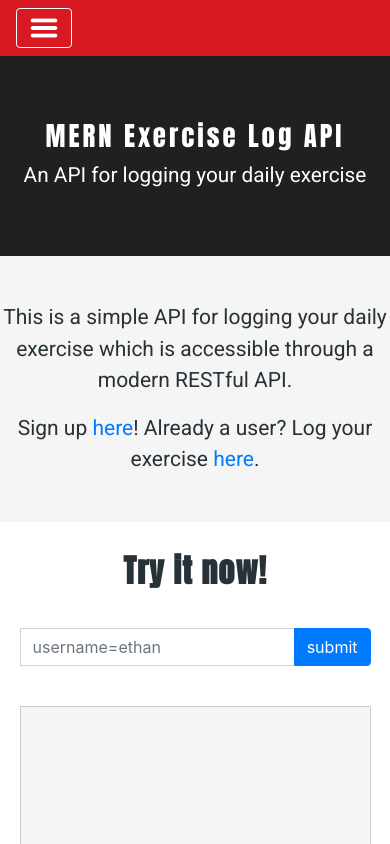
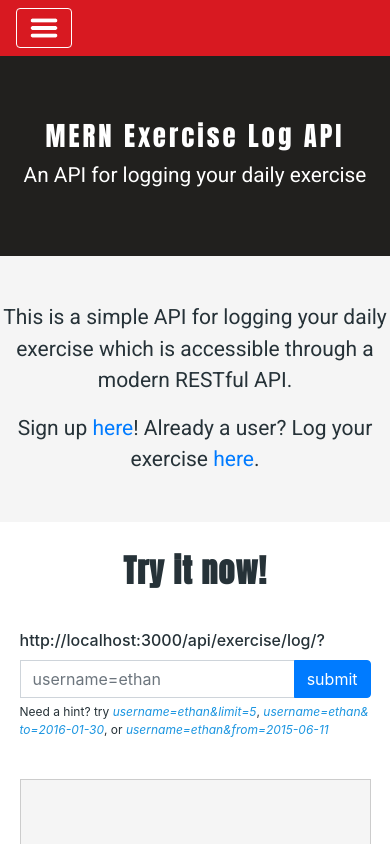
Before and after one commit to ethanvernon/mern-exerciseapp, a React (Create React App) app in the folder client/: page / in a window 390 px wide. Shown: the top 844 px of the page. Built offline with nearby package versions, Linux system fonts and the light colour scheme.

Commit message:
adds HelpText.js and a label for small screens

```diff
--- a/client/src/App.css
+++ b/client/src/App.css
@@ -225,6 +225,43 @@ li a:hover {
   }
 }
 
+#small-screen-label {
+  color:#263238;
+  font-weight:500;
+}
+
+@media only screen and (min-width: 769px) {
+  #small-screen-label {
+    display:none !important;
+  }
+}
+
+/*--------------------------------------------------------------------------------------------------------------------------*/
+/*-----------------------------------------HelpText-.js---------------------------------------------------------------------*/
+/*--------------------------------------------------------------------------------------------------------------------------*/
+
+#help-text {
+  width:90%;
+  max-width:800px;
+  margin-left:auto;
+  margin-right:auto;
+  color:#263238;
+  font-size:12px;
+  margin-top:5px;
+}
+
+#help-text a {
+  color:#1b95e0;
+  word-wrap:break-word;
+  word-break:break-all;
+}
+
+#help-text a:hover {
+  cursor:pointer;
+  text-decoration:underline;
+  color:purple;
+}
+
 /*--------------------------------------------------------------------------------------------------------------------------*/
 /*-----------------------------------------ResultPre.js---------------------------------------------------------------------*/
 /*--------------------------------------------------------------------------------------------------------------------------*/
--- /dev/null
+++ b/client/src/HelpText.js
@@ -0,0 +1,31 @@
+import React, { Component } from 'react';
+import 'bootstrap/dist/css/bootstrap.min.css';
+import './App.css';
+
+
+export class HelpText extends Component {
+
+	//clickable queries on the home page that can give users examples
+	//of how to use the form
+
+	constructor(props) {
+		super(props);
+
+		this.handleClick = this.handleClick.bind(this);
+	}
+
+	//auto-fills the form and submits a GET request
+	handleClick(query) {
+		this.props.handleClick(query);
+	}
+
+	render() {
+		return (
+			<div id='help-text'>
+				<p>Need a hint? try <a onClick={e => this.handleClick('username=ethan&limit=5')}><i>username=ethan&limit=5</i></a>
+				, <a onClick={e => this.handleClick('username=ethan&to=2016-01-30')}><i>username=ethan&to=2016-01-30</i></a>
+				, or <a onClick={e => this.handleClick('username=ethan&from=2015-06-11')}><i>username=ethan&from=2015-06-11</i></a></p>
+			</div>
+	    );
+  }
+}
--- a/client/src/Home.js
+++ b/client/src/Home.js
@@ -1,14 +1,13 @@
 import React, { Component } from 'react';
 import axios from "axios";
 import './App.css';
-import {CreateUser} from './CreateUser';
-import {CreateNewLog} from './CreateNewLog';
-import {Footer} from './Footer';
 import {Title} from './Title';
 import {Description} from './Description';
 import {BodyHeader} from './BodyHeader';
 import {SearchAPI} from './SearchAPI';
 import {ResultPre} from './ResultPre';
+import {HelpText} from './HelpText';
+
 
 
 export class Home extends Component {
@@ -25,6 +24,7 @@ export class Home extends Component {
 
 		this.formGetData = this.formGetData.bind(this);
 		this.handleFormChange = this.handleFormChange.bind(this);
+		this.handleExampleQuery = this.handleExampleQuery.bind(this);
 	}
 
 	//whenever the home page form SearchAPI.js changes from user input, this function
@@ -44,10 +44,27 @@ export class Home extends Component {
 
 		axios.get(formQuery)
 			.then(data => {
-				//handle success
-				//console.log('data returned looks like this: ' + data);
-				//console.log("stringified that's like this: " + JSON.stringify(data));
-				//data.json();
+				//sets states which renders the result in the ResultPre component
+				this.setState({ searchResult: JSON.stringify(data.data, null, 2) });
+			}).catch(err =>{
+				//handle error
+				console.log(err);
+			});
+	}
+
+	//sends a GET request and fills an example query in whenever one of the example
+	//queries are clicked
+	handleExampleQuery(query) {
+		//builds query from example query
+		var formQuery='/api/exercise/log/?' + query;
+
+		this.setState({
+			userInput: query
+		});
+
+		axios.get(formQuery)
+			.then(data => {
+				//sets states which renders the result in the ResultPre component
 				this.setState({ searchResult: JSON.stringify(data.data, null, 2) });
 			}).catch(err =>{
 				//handle error
@@ -69,6 +86,10 @@ export class Home extends Component {
 					handleClick={this.formGetData}
 					userInput={this.state.userInput}/>
 
+				<HelpText
+					handleClick={this.handleExampleQuery}
+				/>
+
 				<ResultPre
 					searchResult={this.state.searchResult}
 				/>
--- a/client/src/SearchAPI.js
+++ b/client/src/SearchAPI.js
@@ -1,6 +1,6 @@
 import React, { Component } from 'react';
 import 'bootstrap/dist/css/bootstrap.min.css';
-import { Button, Input, InputGroupAddon, InputGroupText, InputGroup } from 'reactstrap';
+import { Button, Input, InputGroupAddon, InputGroupText, InputGroup, Label } from 'reactstrap';
 import './App.css';
 
 
@@ -29,13 +29,16 @@ export class SearchAPI extends Component {
 		return (
 			<div className='search-container'>
 
-				 <InputGroup>
+
+				<Label for='home-query' id='small-screen-label'>http://localhost:3000/api/exercise/log/?</Label>
+
+				<InputGroup>
 
 					<InputGroupAddon addonType="prepend" id='prepend-query'>
 						<InputGroupText>http://localhost:3000/api/exercise/log/?</InputGroupText>
 					</InputGroupAddon>
 
-					<Input placeholder="username=ethan" type='text' value={this.props.userInput} onChange={e => this.handleChange(e)}/>
+					<Input placeholder="username=ethan" id='home-query' type='text' value={this.props.userInput} onChange={e => this.handleChange(e)}/>
 
 					<InputGroupAddon addonType="append">
 						<Button color='primary' onClick={this.handleClick}>submit</Button>
```
